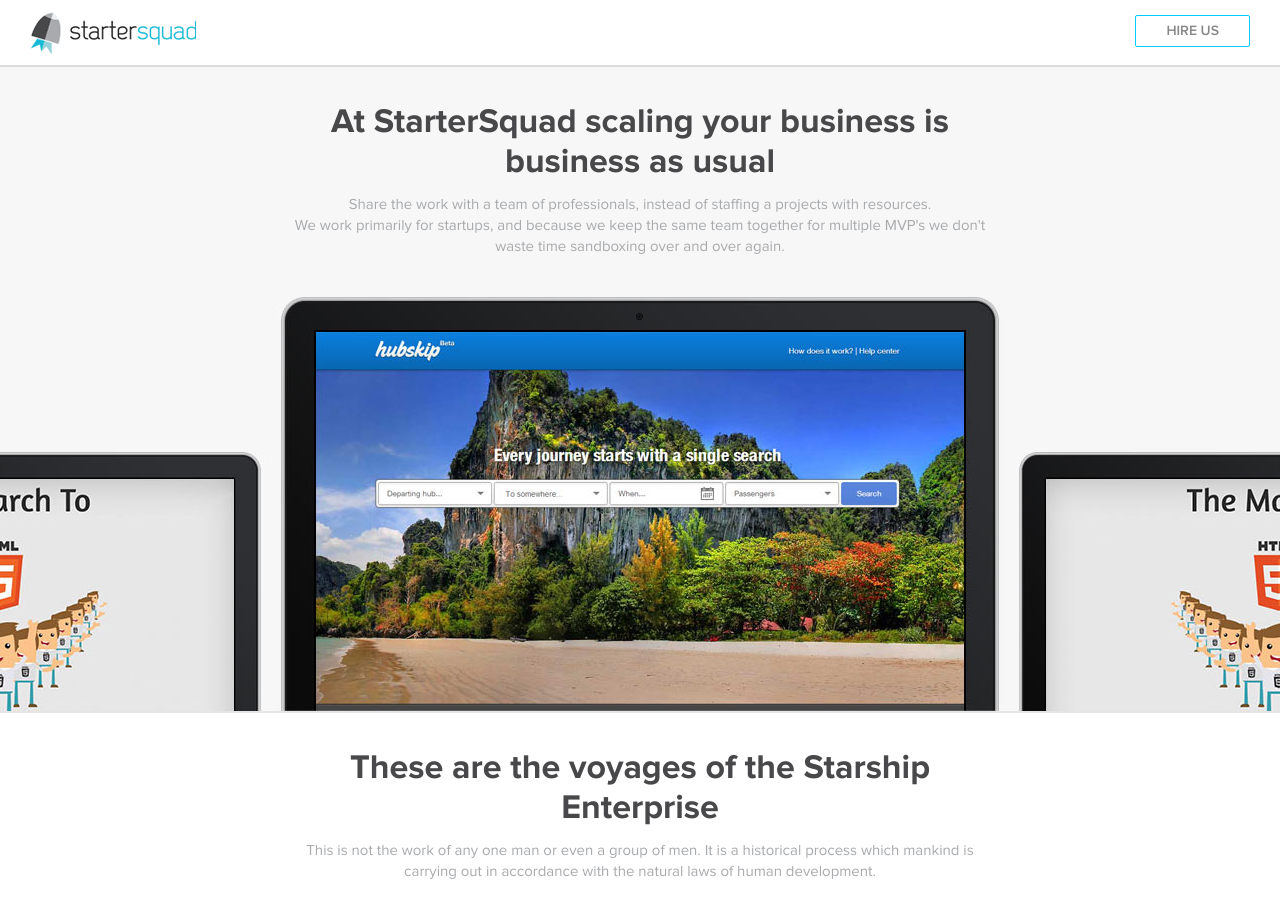
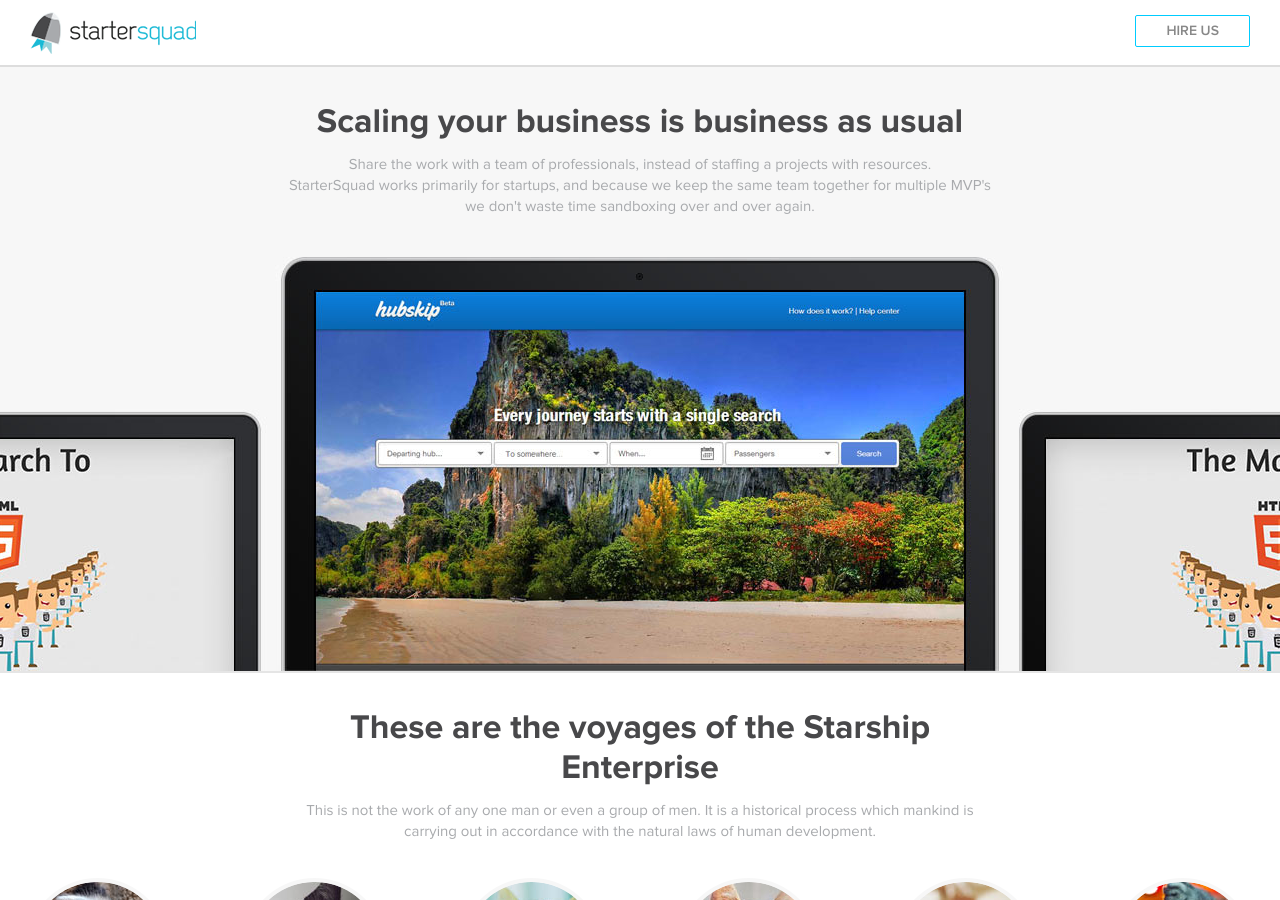
Before and after one commit to StarterSquad/startersquad.com, a Jekyll site: the page built from index.html, in a window 1280 px wide and 900 px high. Built offline with Jekyll 4.4.1, drawn with Linux system fonts in a browser that asks for light colours; nearby versions of some CDN libraries.

Commit message:
Updates header to fit in one line

```diff
--- a/_includes/home/headline.html
+++ b/_includes/home/headline.html
@@ -1,9 +1,9 @@
 <div class="headline">
-  <h1>At StarterSquad scaling your business is business as usual</h1>
+  <h1>Scaling your business is business as usual</h1>
   <p>
     Share the work with a team of professionals, instead of staffing a projects with resources.
     <br>
-    We work primarily for startups, and because we keep the same team together for multiple MVP's we don't waste time
+    StarterSquad works primarily for startups, and because we keep the same team together for multiple MVP's we don't waste time
     sandboxing over and over again.
   </p>
 </div>
```
